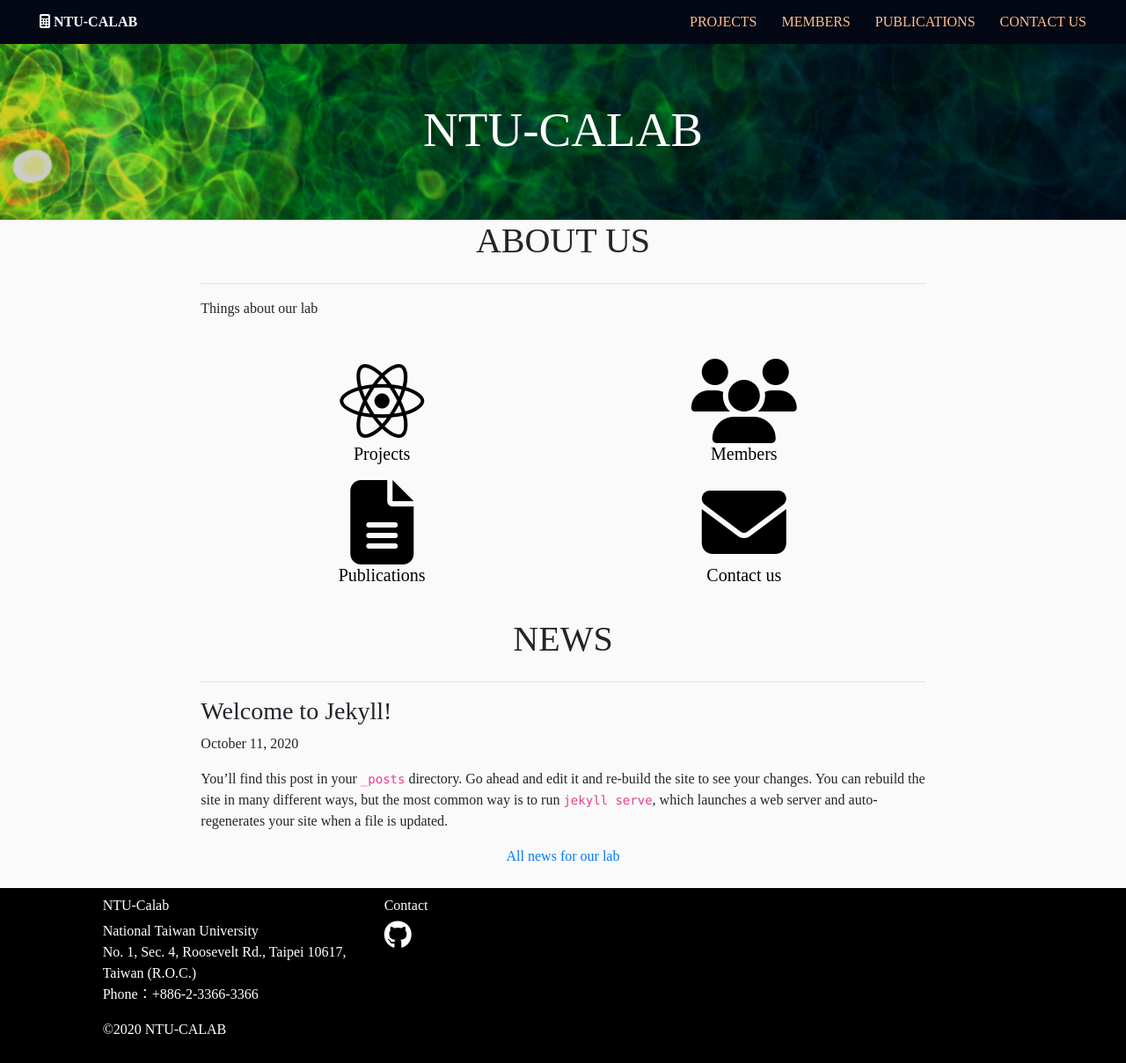
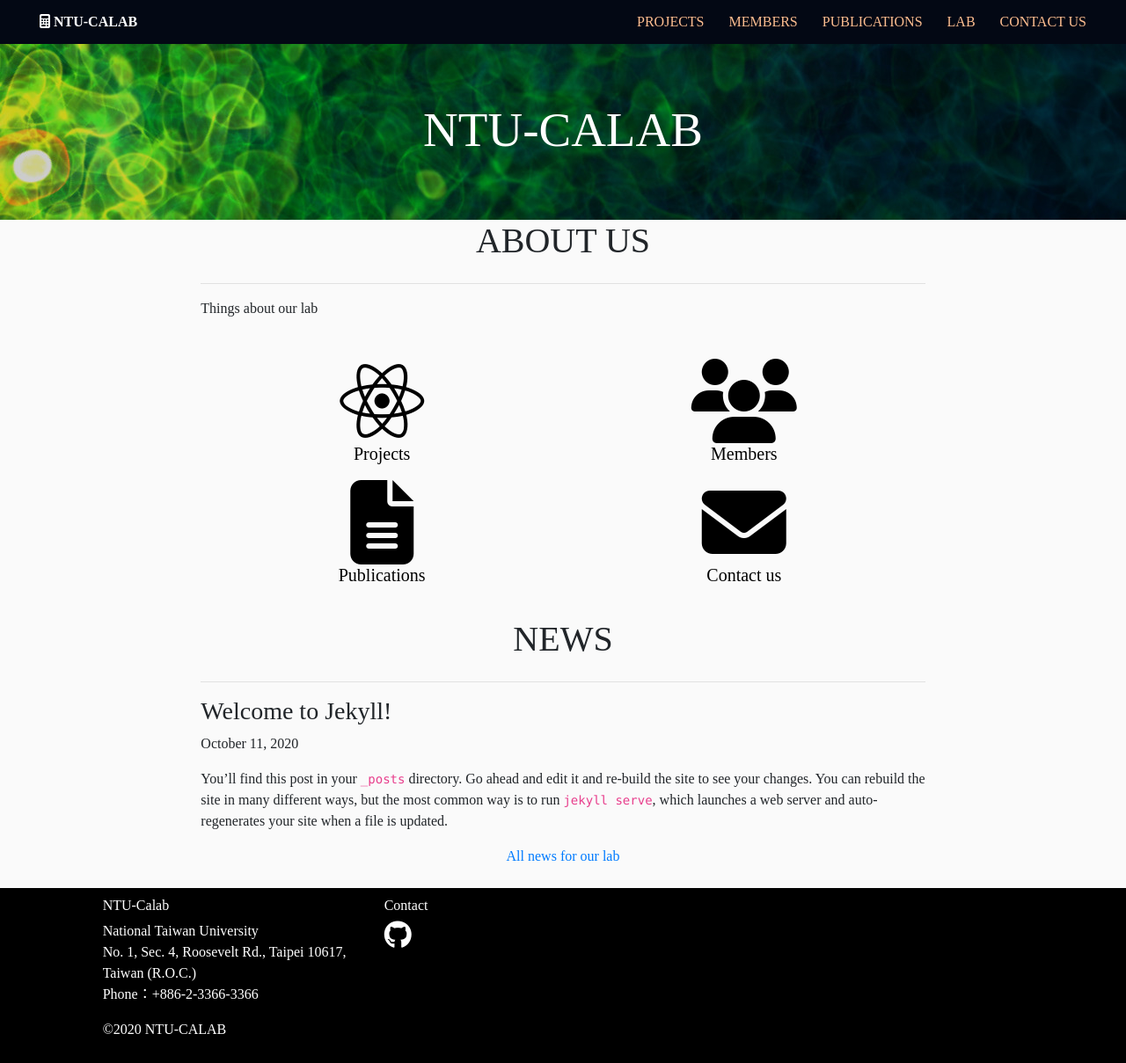
Before and after one commit to calab-ntu/calab-ntu.github.io, a Jekyll site: the page built from index.md, in a window 1280 px wide. Shown: the whole page at 88% size. Built offline with Jekyll 4.4.1, drawn with Linux system fonts in a browser that asks for light colours; nearby versions of some CDN libraries; some web fonts are replaced.

Commit message:
Add page Lab.

```diff
--- a/_data/nav.yml
+++ b/_data/nav.yml
@@ -4,5 +4,7 @@
   link: /members.html
 - name: Publications
   link: /publications.html
+- name: Lab
+  link: /lab.html
 - name: Contact Us
   link: /contact.html
```
